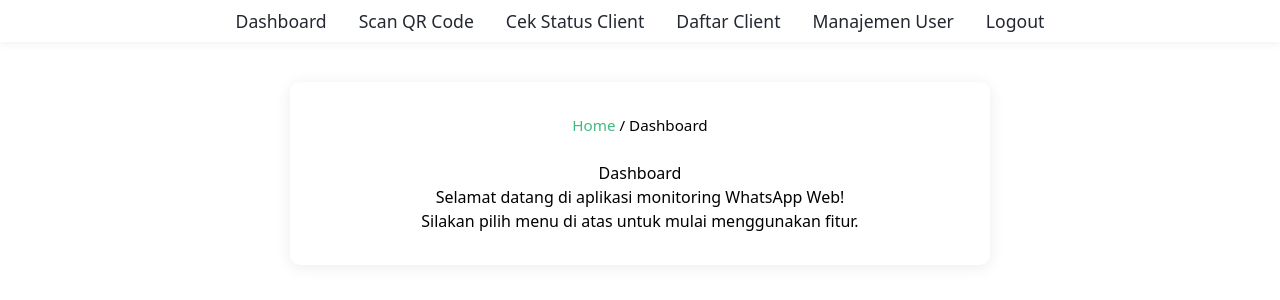
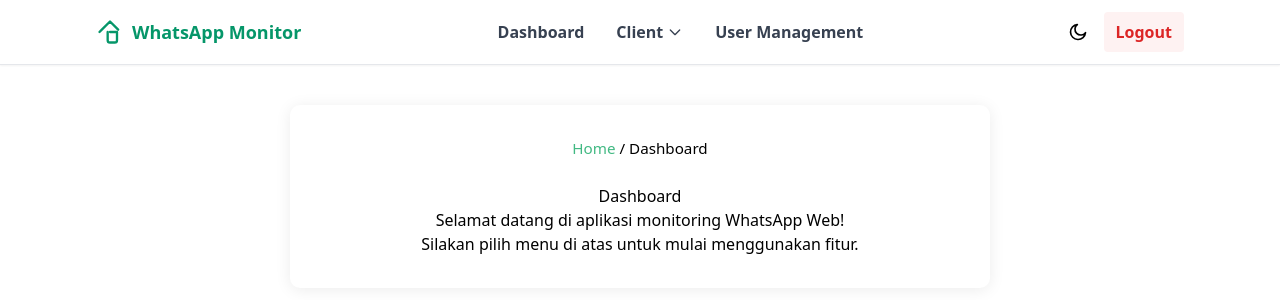
Before and after one commit to pringgojs/whatsapp-web-monitor-frontend, a Vue app: page / in a window 1280 px wide. Shown: the top 300 px of the page. Built offline with nearby package versions, Linux system fonts and the light colour scheme; sample sign-in values are in the browser's storage.

Commit message:
feat: refactor navigation structure by removing old navbar and integrating new Navbar component in App.vue

```diff
--- a/src/App.vue
+++ b/src/App.vue
@@ -1,5 +1,6 @@
 <template>
   <div>
+    <Navbar />
     <RouterView />
     <ToastNotification />
   </div>
@@ -8,6 +9,7 @@
 <script setup>
 import { RouterView } from "vue-router";
 import ToastNotification from "./components/ToastNotification.vue";
+import Navbar from "./components/Navbar.vue";
 </script>
 
 <style scoped>
--- a/src/components/Dashboard.vue
+++ b/src/components/Dashboard.vue
@@ -1,17 +1,6 @@
 <template>
   <div>
-    <nav class="navbar">
-      <ul>
-        <li><router-link to="/">Dashboard</router-link></li>
-        <li><router-link to="/scan-qr">Scan QR Code</router-link></li>
-        <li><router-link to="/status">Cek Status Client</router-link></li>
-        <li><router-link to="/clients">Daftar Client</router-link></li>
-        <li v-if="isAdmin">
-          <router-link to="/users">Manajemen User</router-link>
-        </li>
-        <li><a href="#" @click.prevent="logout">Logout</a></li>
-      </ul>
-    </nav>
+    <!-- Hapus navbar lama di sini, hanya tampilkan konten dashboard utama -->
     <div class="dashboard-container">
       <nav class="breadcrumb">
         <router-link to="/">Home</router-link> / Dashboard
@@ -66,42 +55,6 @@ const fetchSummary = async () => {
 </script>
 
 <style scoped>
-.navbar {
-  background: var(--navbar-bg, #23272f);
-  padding: 0.5rem 0;
-  margin-bottom: 2rem;
-  box-shadow: 0 2px 8px rgba(0, 0, 0, 0.04);
-}
-.navbar ul {
-  display: flex;
-  justify-content: center;
-  gap: 2rem;
-  list-style: none;
-  margin: 0;
-  padding: 0;
-}
-.navbar a,
-.navbar .router-link-active {
-  color: var(--navbar-link, #fff);
-  text-decoration: none;
-  font-weight: 500;
-  font-size: 1.1rem;
-  transition: color 0.2s;
-}
-.navbar a:hover,
-.navbar .router-link-exact-active {
-  color: #42b983;
-}
-@media (prefers-color-scheme: light) {
-  .navbar {
-    background: var(--navbar-bg-light, #fff);
-    box-shadow: 0 2px 8px rgba(0, 0, 0, 0.06);
-  }
-  .navbar a,
-  .navbar .router-link-active {
-    color: var(--navbar-link-light, #23272f);
-  }
-}
 .dashboard-container {
   max-width: 700px;
   margin: 40px auto;
--- /dev/null
+++ b/src/components/Navbar.vue
@@ -0,0 +1,178 @@
+<template>
+  <nav
+    class="bg-white/80 dark:bg-gray-900/80 backdrop-blur border-b border-gray-200 dark:border-gray-800 shadow-sm sticky top-0 z-40"
+  >
+    <div
+      class="max-w-6xl mx-auto px-4 sm:px-6 lg:px-8 flex items-center justify-between h-16"
+    >
+      <!-- Left: Brand -->
+      <router-link
+        to="/"
+        class="flex items-center gap-2 font-bold text-lg text-emerald-600 dark:text-emerald-400 hover:opacity-80"
+      >
+        <svg
+          class="w-7 h-7"
+          fill="none"
+          stroke="currentColor"
+          stroke-width="2"
+          viewBox="0 0 24 24"
+        >
+          <path
+            stroke-linecap="round"
+            stroke-linejoin="round"
+            d="M3 12l2-2m0 0l7-7 7 7m-9 2v7a2 2 0 002 2h4a2 2 0 002-2v-7m-6 0h6"
+          />
+        </svg>
+        WhatsApp Monitor
+      </router-link>
+      <!-- Center: Main Menu -->
+      <ul
+        class="hidden md:flex gap-2 items-center font-semibold text-gray-700 dark:text-gray-200"
+      >
+        <li>
+          <router-link
+            to="/"
+            class="px-3 py-2 rounded hover:bg-emerald-50 dark:hover:bg-gray-800 transition"
+            >Dashboard</router-link
+          >
+        </li>
+        <li class="relative group">
+          <button
+            class="px-3 py-2 rounded hover:bg-emerald-50 dark:hover:bg-gray-800 transition flex items-center gap-1"
+          >
+            Client
+            <svg
+              class="w-4 h-4"
+              fill="none"
+              stroke="currentColor"
+              stroke-width="2"
+              viewBox="0 0 24 24"
+            >
+              <path
+                stroke-linecap="round"
+                stroke-linejoin="round"
+                d="M19 9l-7 7-7-7"
+              />
+            </svg>
+          </button>
+          <ul
+            class="absolute left-0 mt-2 min-w-[160px] bg-white dark:bg-gray-900 border border-gray-200 dark:border-gray-700 rounded shadow-lg opacity-0 group-hover:opacity-100 pointer-events-none group-hover:pointer-events-auto transition-opacity duration-200"
+          >
+            <li>
+              <router-link
+                to="/clients"
+                class="block px-4 py-2 hover:bg-emerald-50 dark:hover:bg-gray-800 rounded"
+                >Daftar Client</router-link
+              >
+            </li>
+            <li>
+              <router-link
+                to="/scan-qr"
+                class="block px-4 py-2 hover:bg-emerald-50 dark:hover:bg-gray-800 rounded"
+                >Scan QR</router-link
+              >
+            </li>
+            <li>
+              <router-link
+                to="/status"
+                class="block px-4 py-2 hover:bg-emerald-50 dark:hover:bg-gray-800 rounded"
+                >Status Client</router-link
+              >
+            </li>
+          </ul>
+        </li>
+        <li v-if="isAdmin">
+          <router-link
+            to="/users"
+            class="px-3 py-2 rounded hover:bg-emerald-50 dark:hover:bg-gray-800 transition"
+            >User Management</router-link
+          >
+        </li>
+      </ul>
+      <!-- Right: Auth/Profile -->
+      <div class="flex items-center gap-2">
+        <button
+          v-if="isDark"
+          @click="toggleDark(false)"
+          class="p-2 rounded hover:bg-gray-100 dark:hover:bg-gray-800 transition"
+          title="Light Mode"
+        >
+          <svg
+            class="w-5 h-5"
+            fill="none"
+            stroke="currentColor"
+            stroke-width="2"
+            viewBox="0 0 24 24"
+          >
+            <path
+              stroke-linecap="round"
+              stroke-linejoin="round"
+              d="M12 3v1m0 16v1m8.66-13.66l-.71.71M4.05 19.07l-.71.71M21 12h-1M4 12H3m16.66 5.66l-.71-.71M4.05 4.93l-.71-.71M16 12a4 4 0 11-8 0 4 4 0 018 0z"
+            />
+          </svg>
+        </button>
+        <button
+          v-else
+          @click="toggleDark(true)"
+          class="p-2 rounded hover:bg-gray-100 dark:hover:bg-gray-800 transition"
+          title="Dark Mode"
+        >
+          <svg
+            class="w-5 h-5"
+            fill="none"
+            stroke="currentColor"
+            stroke-width="2"
+            viewBox="0 0 24 24"
+          >
+            <path
+              stroke-linecap="round"
+              stroke-linejoin="round"
+              d="M21 12.79A9 9 0 1111.21 3a7 7 0 109.79 9.79z"
+            />
+          </svg>
+        </button>
+        <button
+          v-if="isLoggedIn"
+          @click="logout"
+          class="px-3 py-2 rounded bg-red-50 dark:bg-gray-800 text-red-600 dark:text-red-400 hover:bg-red-100 dark:hover:bg-gray-700 font-semibold transition"
+        >
+          Logout
+        </button>
+        <router-link
+          v-else
+          to="/login"
+          class="px-3 py-2 rounded bg-emerald-600 text-white hover:bg-emerald-700 font-semibold transition"
+          >Login</router-link
+        >
+      </div>
+    </div>
+  </nav>
+</template>
+
+<script setup>
+import { ref, computed } from "vue";
+import { useRouter } from "vue-router";
+
+const router = useRouter();
+const isLoggedIn = computed(() => !!localStorage.getItem("token"));
+const isAdmin = computed(() => {
+  // Implementasi sederhana, bisa diubah sesuai backend
+  try {
+    const payload = JSON.parse(
+      atob(localStorage.getItem("token")?.split(".")[1] || "")
+    );
+    return payload.role === "admin";
+  } catch {
+    return false;
+  }
+});
+const isDark = ref(document.documentElement.classList.contains("dark"));
+function toggleDark(val) {
+  isDark.value = val;
+  document.documentElement.classList.toggle("dark", val);
+}
+function logout() {
+  localStorage.removeItem("token");
+  router.push("/login");
+}
+</script>
--- a/src/components/Register.vue
+++ b/src/components/Register.vue
@@ -2,15 +2,7 @@
   <div
     class="max-w-sm mx-auto mt-16 p-8 border border-gray-200 dark:border-gray-700 rounded-xl bg-white dark:bg-gray-900 shadow-lg"
   >
-    <nav
-      class="mb-6 text-sm text-gray-500 dark:text-gray-300 flex items-center gap-1"
-    >
-      <router-link to="/" class="text-emerald-600 hover:underline"
-        >Home</router-link
-      >
-      <span>/</span>
-      <span>Register</span>
-    </nav>
+    <!-- Breadcrumbs dihapus -->
     <h2
       class="text-2xl font-bold mb-6 text-center text-gray-800 dark:text-white"
     >
@@ -21,22 +13,26 @@
         <label class="block mb-1 font-semibold text-gray-700 dark:text-gray-200"
           >Email</label
         >
-        <input
+        <PrelineInput
           v-model="email"
           type="email"
           required
-          class="w-full px-4 py-2 rounded border border-gray-300 dark:border-gray-600 bg-white dark:bg-gray-800 text-gray-900 dark:text-white focus:outline-none focus:ring-2 focus:ring-emerald-400"
+          placeholder="Email"
+          :error="error && error.toLowerCase().includes('email') ? error : ''"
         />
       </div>
       <div>
         <label class="block mb-1 font-semibold text-gray-700 dark:text-gray-200"
           >Password</label
         >
-        <input
+        <PrelineInput
           v-model="password"
           type="password"
           required
-          class="w-full px-4 py-2 rounded border border-gray-300 dark:border-gray-600 bg-white dark:bg-gray-800 text-gray-900 dark:text-white focus:outline-none focus:ring-2 focus:ring-emerald-400"
+          placeholder="Password"
+          :error="
+            error && error.toLowerCase().includes('password') ? error : ''
+          "
         />
       </div>
       <div>
@@ -58,10 +54,6 @@
       >
         Register
       </button>
-      <div v-if="error" class="text-red-500 mt-2 text-center">{{ error }}</div>
-      <div v-if="success" class="text-emerald-600 mt-2 text-center">
-        {{ success }}
-      </div>
     </form>
   </div>
 </template>
@@ -71,6 +63,7 @@ import { ref } from "vue";
 import { useRouter } from "vue-router";
 import { API_BASE_URL } from "../config";
 import { notification } from "../composables/useNotification";
+import PrelineInput from "./_PrelineInput.vue";
 
 const email = ref("");
 const password = ref("");
```
